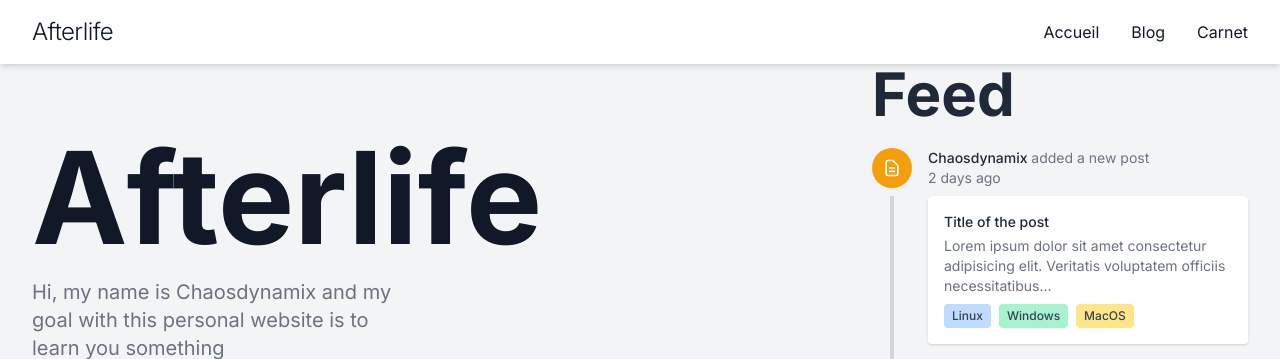
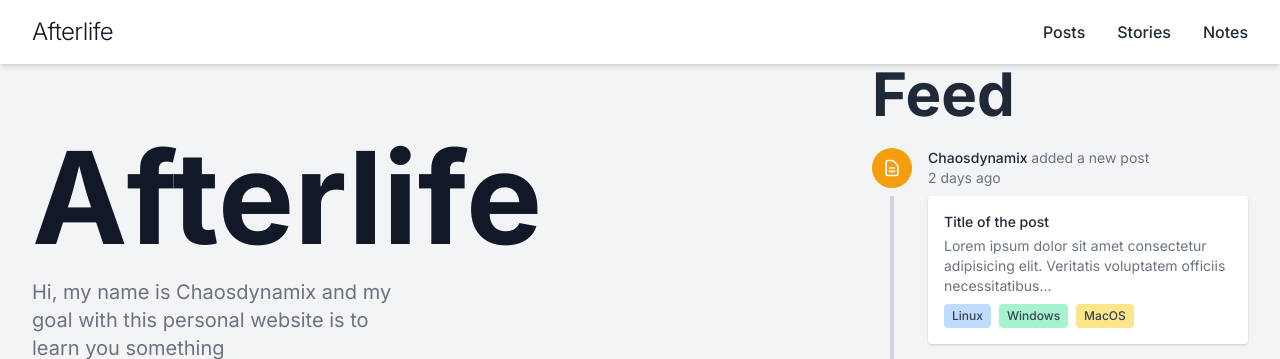
Before and after one commit to john-mirage/Afterlife, a Django app: page / in a window 1280 px wide. Shown: the top 359 px of the page. Run offline with Django 3.2, Linux system fonts and the light colour scheme; style sheets or scripts are compiled from the project's sources; parts of the project's set-up code (start-up, migrations or seed data) failed here and were passed over.

Commit message:
fix(temp): fix urls in header component

```diff
--- a/src/templates/components/header.html
+++ b/src/templates/components/header.html
@@ -1,28 +1,28 @@
 <header class="w-full h-14 md:h-16 bg-white shadow-md">
     <div class="container px-4 lg:px-8 h-full w-full flex justify-between items-center">
-        <h6 class="text-gray-900 font-light text-2xl tracking-tight">Afterlife</h6>
+        <a href="{% url 'afterlifeIndex' %}" class="text-gray-900 font-light text-2xl tracking-tight">Afterlife</a>
         <nav class="h-full">
             <ul class="h-full flex space-x-4 md:space-x-8">
                 <li class="h-full">
-                    <a href="{% url 'afterlifeIndex' %}" class="flex relative items-center h-full">
-                        <span class="font-normal text-gray-900">Accueil</span>
-                        {% if active == "Accueil" %}
+                    <a href="{% url 'postsIndex' %}" class="flex relative items-center h-full">
+                        <span class="font-medium text-gray-800">Posts</span>
+                        {% if active == "posts" %}
                         <div class="absolute bottom-0 left-0 h-1 w-full bg-gray-900"></div>
                         {% endif %}
                     </a>
                 </li>
                 <li class="h-full">
-                    <a href="{% url 'blogIndex' %}" class="flex relative items-center h-full">
-                        <span class="font-normal text-gray-900">Blog</span>
-                        {% if active == "Blog" %}
+                    <a href="{% url 'storiesIndex' %}" class="flex relative items-center h-full">
+                        <span class="font-medium text-gray-800">Stories</span>
+                        {% if active == "stories" %}
                         <div class="absolute bottom-0 left-0 h-1 w-full bg-gray-900"></div>
                         {% endif %}
                     </a>
                 </li>
                 <li class="h-full">
-                    <a href="{% url 'notebookIndex' %}" class="flex relative items-center h-full">
-                        <span class="font-normal text-gray-900">Carnet</span>
-                        {% if active == "Carnet" %}
+                    <a href="{% url 'notesIndex' %}" class="flex relative items-center h-full">
+                        <span class="font-medium text-gray-800">Notes</span>
+                        {% if active == "notes" %}
                         <div class="absolute bottom-0 left-0 h-1 w-full bg-gray-900"></div>
                         {% endif %}
                     </a>
```
